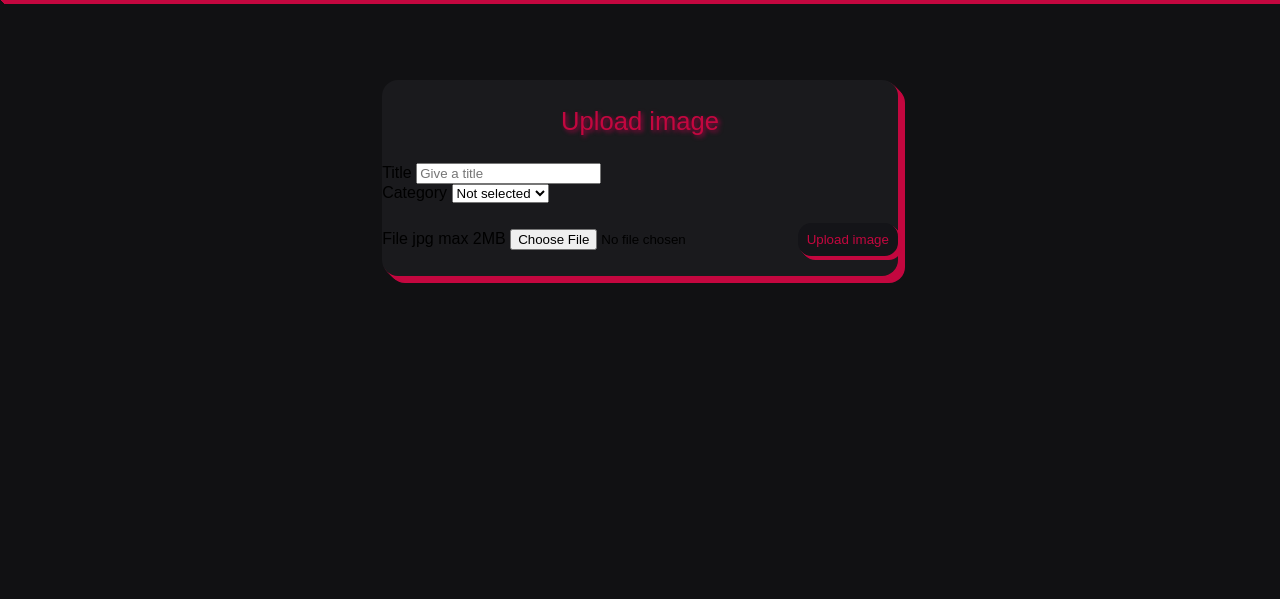
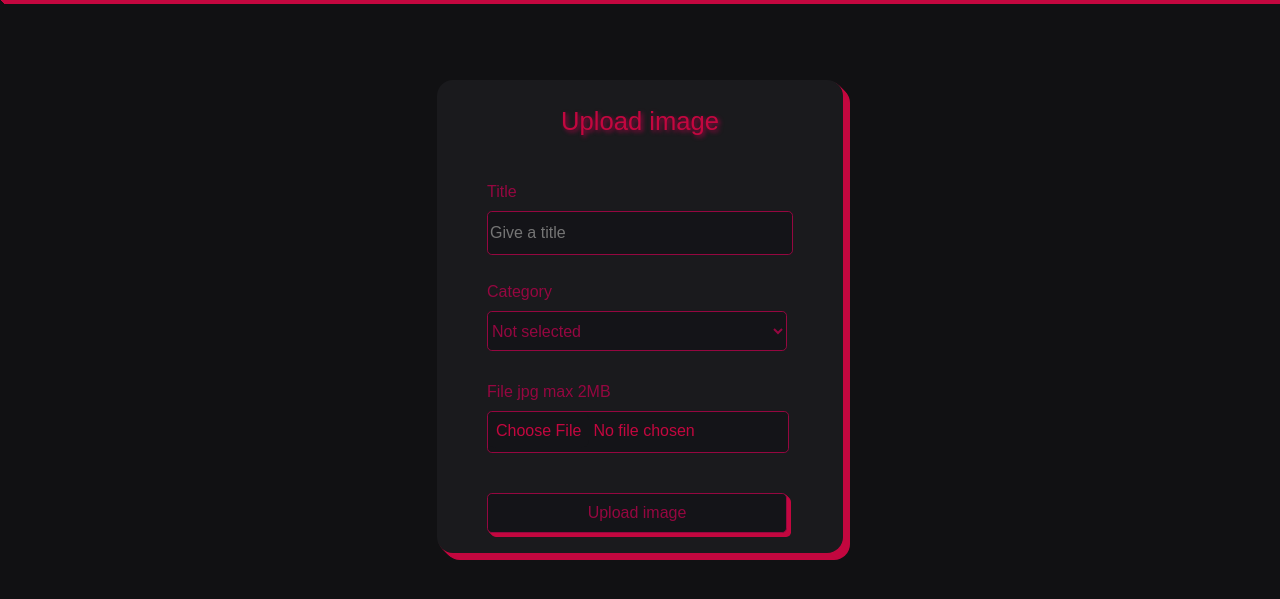
Before and after one commit to oskrsjlnd/imageboard, a Flask app: page /upload in a window 1280 px wide. Shown: the part 70-669 px from the top of the page. Run offline with Flask 2, Linux system fonts and the light colour scheme; the visitor is signed in with stand-in values (Sample User, id 1); some libraries are stand-ins or nearby versions.

Commit message:
cleaning up css

```diff
--- a/static/css/styles.css
+++ b/static/css/styles.css
@@ -70,52 +69,73 @@
     transform: translate3d(2px,2px,2px);
 }
 
+.user_info {
+    display: flex;
+    margin: 20px 20px 20px;
+}
+
+.user_info p {
+    color: #950740;
+}
+
+.useri_control {
+    color: #c3073f;
+    margin: 30px 30px 30px;
+}
+
+.delete_user {
+    margin: 0px 50px 20px;
+}
+
 
 /*Form*/
 
 .form {
-    padding-bottom: 20px;
+    margin: 10px 40px 40px;
+    padding: 10px 10px 30px;
 }
 
-.form_label {
-    color: #c3073f;
-    font-size: 0.8em;
-    padding-left: 34px;
+.form_part {
+    height: 80px;
+    margin-bottom: 20px;
+    position: relative;
 }
 
-.account_info {
-    background-color: #141418;
-    color: #c3073f;
-    border: 1px solid transparent;
-    border-radius: 1em;
-    padding-left: 10px;
-    padding-right: 10px;
-    width: 250px;
-    height: 40px;
-    margin: 10px 30px 10px;
+.form_part label {
+    display: inline-block;
+    color: #950740;
+    font-size: 1em;
+    margin-bottom: 10px;
 }
 
-.subj_selection {
+.form_part input, select {
+    display: block;
+    border: 1px solid #950740;
+    border-radius: .3em;
+    color: #950740;
     background-color: #141418;
+    font-family: inherit;
+    font-size: 1em;
+    width: 300px;
+    height: 40px;
+}
+
+.form_part span {
+    margin-top: 5px;
     color: #c3073f;
-    border: 1px solid transparent;
-    border-radius: 1em;
-    margin: 10px 30px 10px;
-    width: 250px;
-    height: 40px;
 }
 
 .submit_button {
     background-color: #141418;
     color: #c3073f;
-    border: 1px solid transparent;
-    border-radius: 1em;
+    border: 1px solid #c3073f00;
+    border-radius: .4em;
     transition: all .2s ease-in-out;
-    width: fit-content;
+    width: 100%;
     height: fit-content;
-    margin-left: 30px;
-    margin-top: 20px;
     padding: 8px 8px 8px;
+    margin-top: 15px;
+    margin-bottom: 10px;
     box-shadow: 1px 1px 0px #c3073f,
                 2px 2px 0px #c3073f,
                 3px 3px 0px #c3073f,
@@ -132,31 +152,29 @@
     transform: translate3d(2px, 2px, 2px);
 }
 
-#file::file-selector-button {
+#fileInput::file-selector-button {
     background-color: #141418;
     color: #c3073f;
     border: 0px;
-    padding: 8px 8px 8px;
+    padding: 10px 8px 8px;
     border-radius: .5em;
     transition: all .3s ease-in-out;
 }
 
-#file::file-selector-button:hover {
+#fileInput::file-selector-button:hover {
     color: #950740;
 }
 
-#file {
+#fileInput {
+    margin-bottom: 40px;
     color:#c3073f;
-    margin: 15px 32px 0;
 }
 
 
 /*Image*/
 
 .img {
-    min-width: 200px;
-    max-width: 400px;
-    max-height: 700px;
+    max-width: 450px;
     padding: 10px 10px;
     border-radius: 1em;
 }
```
Also changed, not shown: other parts of static/css/styles.css (+53 -32 lines).
